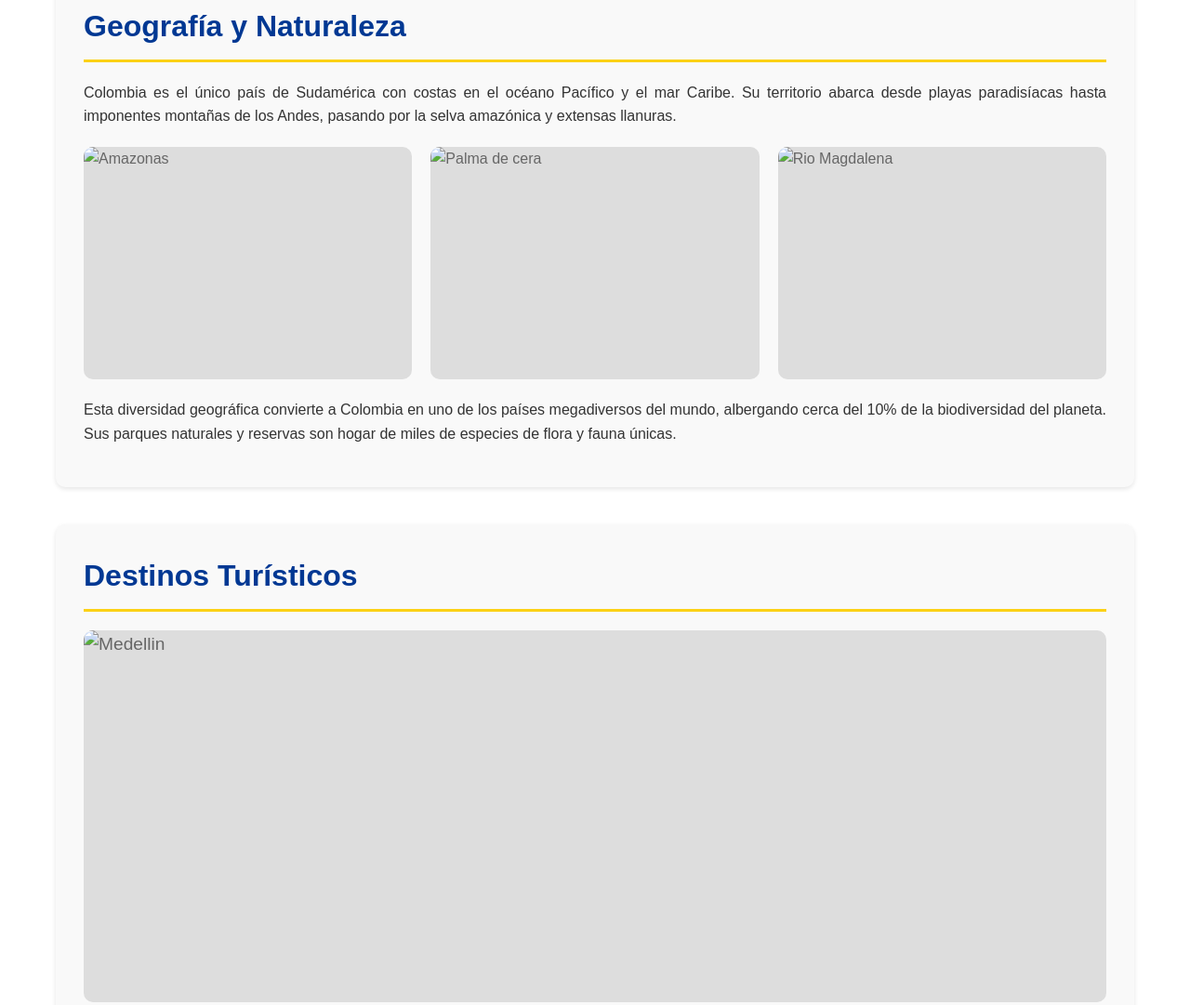
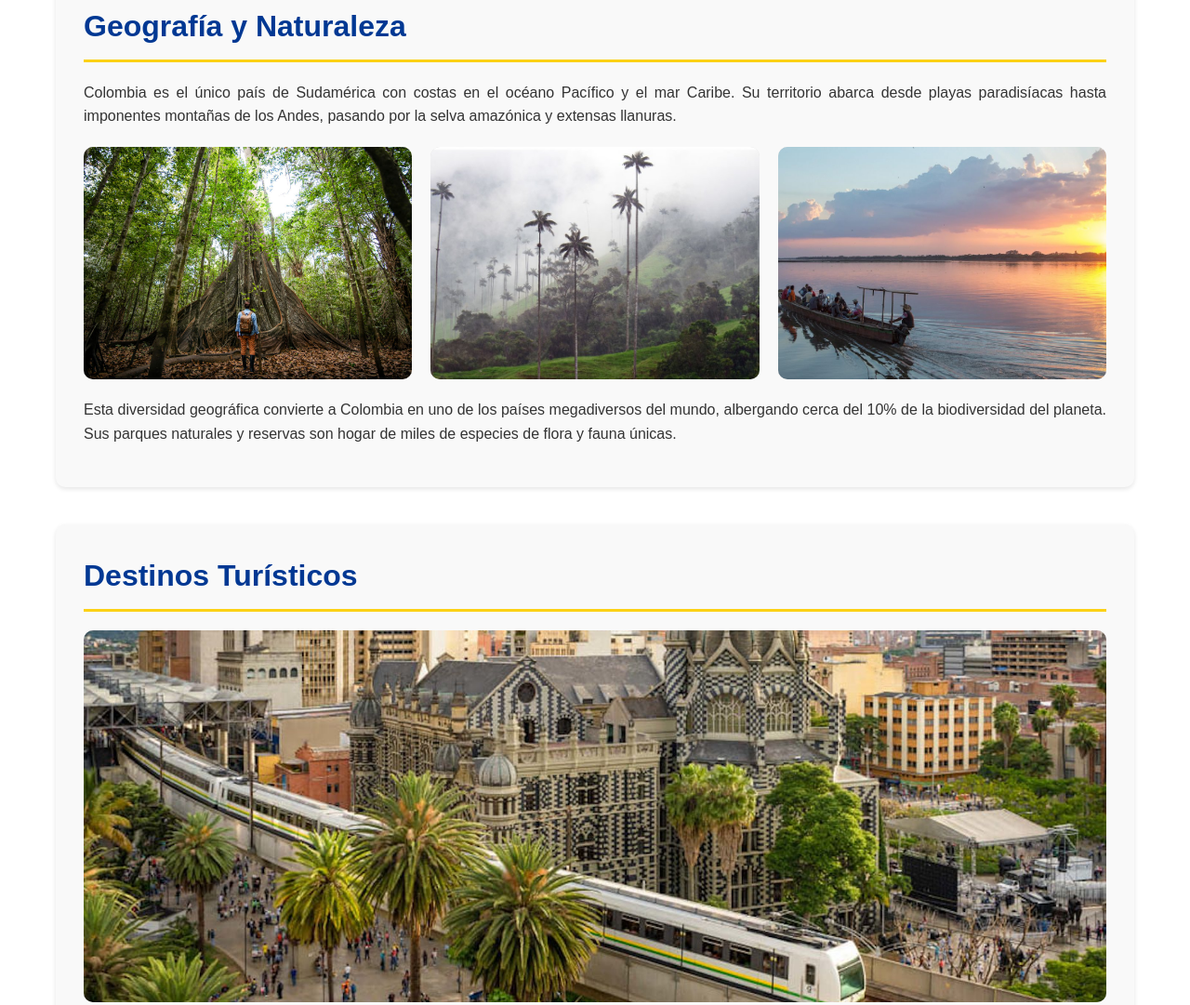
Before and after one commit to santiago200508/Colombia, a plain HTML site: page index.html in a window 1280 px wide. Shown: the part 1117-2198 px from the top of the page at 93% size. Drawn offline with Linux system fonts and the light colour scheme; the site is published under a folder, as on GitHub Pages, so addresses that start at the root find nothing.

Commit message:
agregar imagenes

```diff
--- a/index.html
+++ b/index.html
@@ -23,7 +23,7 @@
         <section id="cultura" class="section">
             <h2>Cultura Colombiana</h2>
             <div class="image-container">
-                <img src="/imagen/bog.jpg" alt="BOGOTA">
+                <img src="imagen/bog.jpg" alt="BOGOTA">
             </div>
             <p>
                 Colombia es un país rico en cultura y tradiciones. Su diversidad étnica y cultural es el resultado de la mezcla de
@@ -45,13 +45,13 @@
             </p>
             <div class="grid-images">
                 <div class="image-box">
-                    <img src="/imagen/sel.jpg" alt="Amazonas">
+                    <img src="imagen/sel.jpg" alt="Amazonas">
                 </div>
                 <div class="image-box">
-                    <img src="/imagen/pal.jpg" alt="Palma de cera">
+                    <img src="imagen/pal.jpg" alt="Palma de cera">
                 </div>
                 <div class="image-box">
-                    <img src="/imagen/rio.jpg" alt="Rio Magdalena">
+                    <img src="imagen/rio.jpg" alt="Rio Magdalena">
                 </div>
             </div>
             <p>
@@ -63,7 +63,7 @@
         <section id="turismo" class="section">
             <h2>Destinos Turísticos</h2>
             <div class="image-container">
-                <img src="/imagen/med.jpg" alt="Medellin">
+                <img src="imagen/med.jpg" alt="Medellin">
             </div>
             <p>
                 Colombia ofrece destinos para todos los gustos: desde las murallas históricas de Cartagena hasta el desierto de
@@ -85,7 +85,7 @@
                 delicias que ofrece la cocina colombiana.
             </p>
             <div class="image-container">
-                <img src="/imagen/ban.jpg" alt="Bandeja Paisa">
+                <img src="imagen/ban.jpg" alt="Bandeja Paisa">
             </div>
             <p>
                 El café colombiano es reconocido mundialmente por su calidad y sabor. Las frutas tropicales, como el lulo, la guanábana
```
